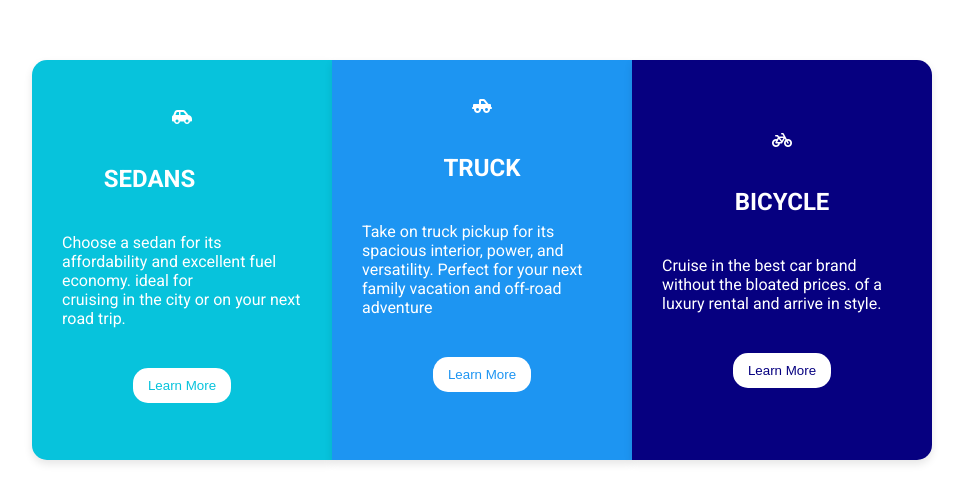
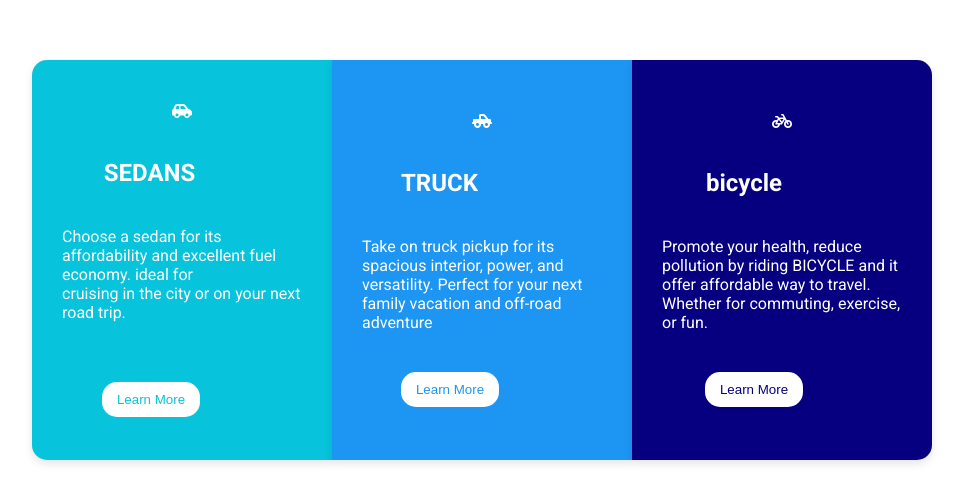
Before and after one commit to Toffick-Rafat/My-Practical-Project-015, a plain HTML site: page index.html in a window 1280 px wide. Shown: the part 140-642 px from the top of the page, without its empty margins (158-1121 px from the left). Drawn offline with Linux system fonts and the light colour scheme.

Commit message:
adding properties

```diff
--- a/index.html
+++ b/index.html
@@ -31,10 +31,10 @@
         <button>Learn More</button>
     </div>
     <div class="card" id="card3"><i class="fa-solid fa-bicycle"></i>
-        <h2 class="name3">BICYCLE</h2>
-        <p class="text3">Cruise in the best car brand
-        without the bloated prices.
-    of a luxury rental and arrive in style.</p>
+        <h2 class="name3">bicycle</h2>
+        <p class="text3">Promote your health, reduce pollution by riding BICYCLE and it offer
+            affordable way to travel. Whether for commuting, exercise, or fun.
+        </p>
     <button>Learn More</button>
     </div>
 
--- a/style.css
+++ b/style.css
@@ -38,6 +38,10 @@ body{
     background-color: rgb(7, 195, 220);
     border-radius: 15px 0 0 15px;
 }
+
+.img{
+    margin-right: 75;
+}
 .name1{
     margin-right: 65px;
 
@@ -46,7 +50,9 @@ body{
 
 #card1 button{
     color: rgb(7, 195, 220);
-    margin-bottom: 9px;
+    margin-top:20px;
+    margin-right:62px;
+
 }
 
 #card1 button:hover{
@@ -57,6 +63,12 @@ body{
     opacity: 0.08;
 }
 
+.name2{
+    margin-right:85px;
+}
+
+
+
 #card2{
     background-color: rgb(29, 149, 242);
     border-radius: 0 0 0 0;
@@ -64,7 +76,7 @@ body{
 }
 #card2 button{
     color: rgb(29, 149, 242);
-    margin-bottom:30px;
+    margin-right: 64px;
 
 
 }
@@ -77,12 +89,17 @@ body{
     opacity: 0.08;
 }
 
+.name3{
+    margin-right: 76px;
+}
+
 #card3{
     background-color: rgb(6, 0, 128);
     border-radius: 0 15px 15px 0;
 }
 #card3 button{
     color: rgb(6, 0, 128);
+    margin-right: 56px;
 
 }
 #card3 button:hover{
```
